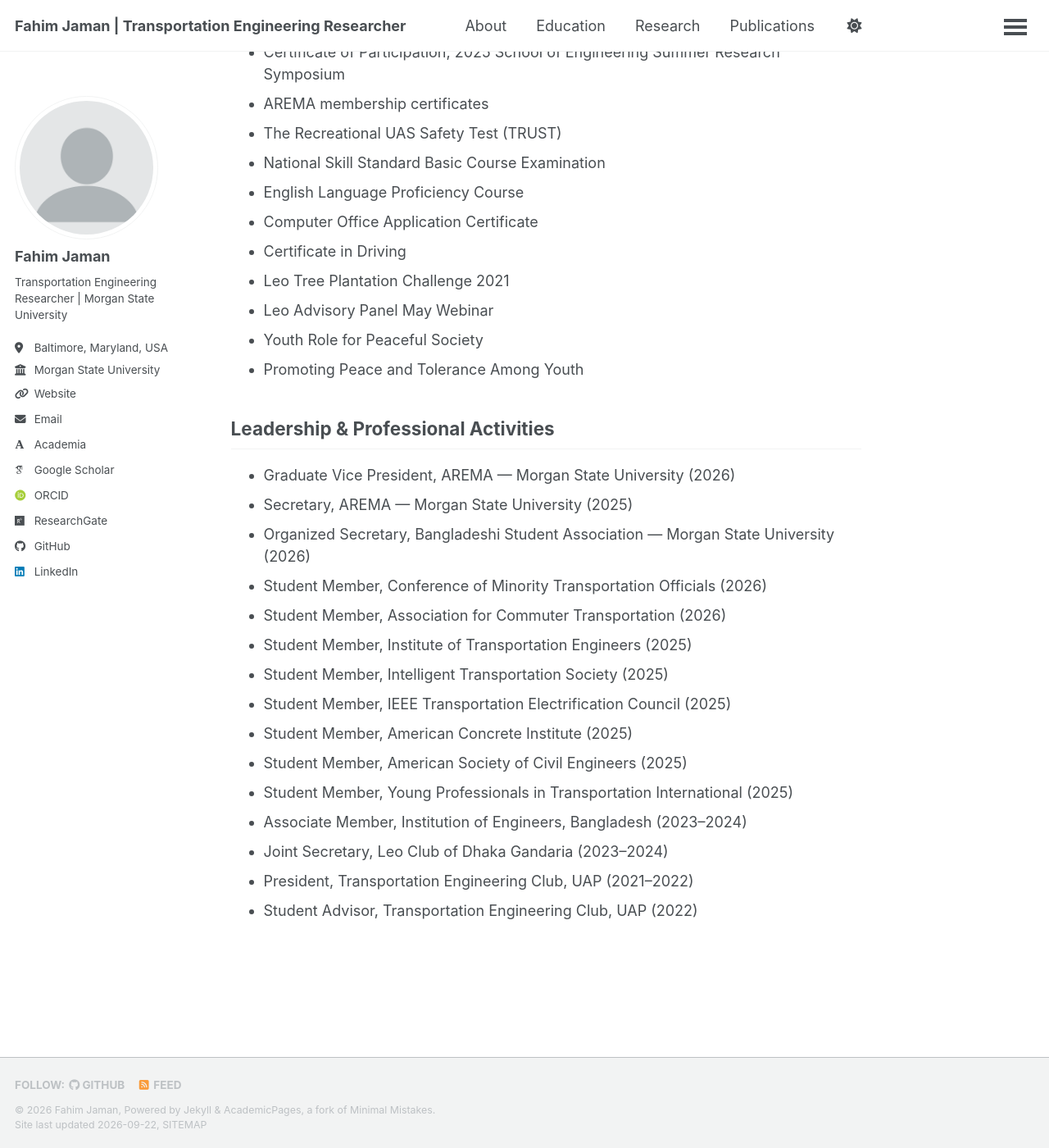
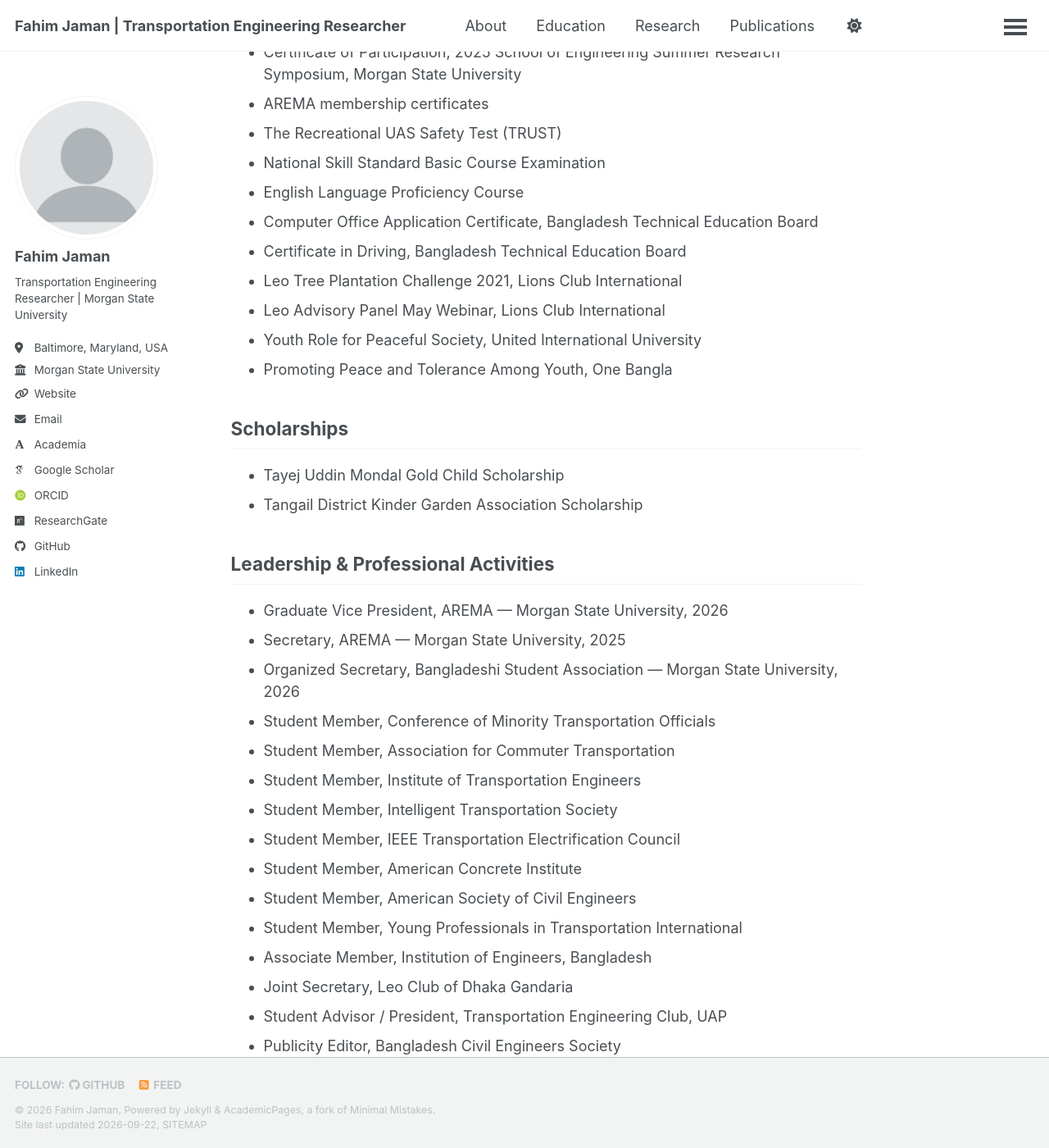
Before and after one commit to fahimjaman/111, a Jekyll site: the page built from _pages/awards.md, in a window 1280 px wide and 1400 px high, scrolled down 512 px. Shown: the whole window at 82% size. Built offline with Jekyll 4.4.1, drawn with Linux system fonts in a browser that asks for light colours; some web fonts are replaced; a script that is not in the unit is left out; some of the changed text lies outside the part shown.

Commit message:
Replace template content with Fahim Jaman academic profile

```diff
--- a/_pages/awards.md
+++ b/_pages/awards.md
@@ -6,39 +6,44 @@ author_profile: true
 
 ## Awards & Honors
 
-- Academic Achievement Trailblazer Award, Morgan State University
-- Vice-Chancellor’s Special Tuition Fee Waiver and Merit Waiver, University of Asia Pacific
+- **Academic Achievement Trailblazer Award**, Morgan State University
+- **Vice-Chancellor’s Special Tuition Fee Waiver and Merit Waiver**, University of Asia Pacific
 
-## Certifications
+## Certifications & Recognition
 
 - Outstanding Presentation Award, 2026 School of Engineering Summer Research Symposium, Morgan State University
 - Graduate Teaching Assistant Professional Development Certificate, Morgan State University
-- Certificate of Participation, 2025 School of Engineering Summer Research Symposium
+- Certificate of Participation, 2025 School of Engineering Summer Research Symposium, Morgan State University
 - AREMA membership certificates
 - The Recreational UAS Safety Test (TRUST)
 - National Skill Standard Basic Course Examination
 - English Language Proficiency Course
-- Computer Office Application Certificate
-- Certificate in Driving
-- Leo Tree Plantation Challenge 2021
-- Leo Advisory Panel May Webinar
-- Youth Role for Peaceful Society
-- Promoting Peace and Tolerance Among Youth
+- Computer Office Application Certificate, Bangladesh Technical Education Board
+- Certificate in Driving, Bangladesh Technical Education Board
+- Leo Tree Plantation Challenge 2021, Lions Club International
+- Leo Advisory Panel May Webinar, Lions Club International
+- Youth Role for Peaceful Society, United International University
+- Promoting Peace and Tolerance Among Youth, One Bangla
+
+## Scholarships
+
+- Tayej Uddin Mondal Gold Child Scholarship
+- Tangail District Kinder Garden Association Scholarship
 
 ## Leadership & Professional Activities
 
-- Graduate Vice President, AREMA — Morgan State University (2026)
-- Secretary, AREMA — Morgan State University (2025)
-- Organized Secretary, Bangladeshi Student Association — Morgan State University (2026)
-- Student Member, Conference of Minority Transportation Officials (2026)
-- Student Member, Association for Commuter Transportation (2026)
-- Student Member, Institute of Transportation Engineers (2025)
-- Student Member, Intelligent Transportation Society (2025)
-- Student Member, IEEE Transportation Electrification Council (2025)
-- Student Member, American Concrete Institute (2025)
-- Student Member, American Society of Civil Engineers (2025)
-- Student Member, Young Professionals in Transportation International (2025)
-- Associate Member, Institution of Engineers, Bangladesh (2023–2024)
-- Joint Secretary, Leo Club of Dhaka Gandaria (2023–2024)
-- President, Transportation Engineering Club, UAP (2021–2022)
-- Student Advisor, Transportation Engineering Club, UAP (2022)
+- Graduate Vice President, AREMA — Morgan State University, 2026
+- Secretary, AREMA — Morgan State University, 2025
+- Organized Secretary, Bangladeshi Student Association — Morgan State University, 2026
+- Student Member, Conference of Minority Transportation Officials
+- Student Member, Association for Commuter Transportation
+- Student Member, Institute of Transportation Engineers
+- Student Member, Intelligent Transportation Society
+- Student Member, IEEE Transportation Electrification Council
+- Student Member, American Concrete Institute
+- Student Member, American Society of Civil Engineers
+- Student Member, Young Professionals in Transportation International
+- Associate Member, Institution of Engineers, Bangladesh
+- Joint Secretary, Leo Club of Dhaka Gandaria
+- Student Advisor / President, Transportation Engineering Club, UAP
+- Publicity Editor, Bangladesh Civil Engineers Society
```
